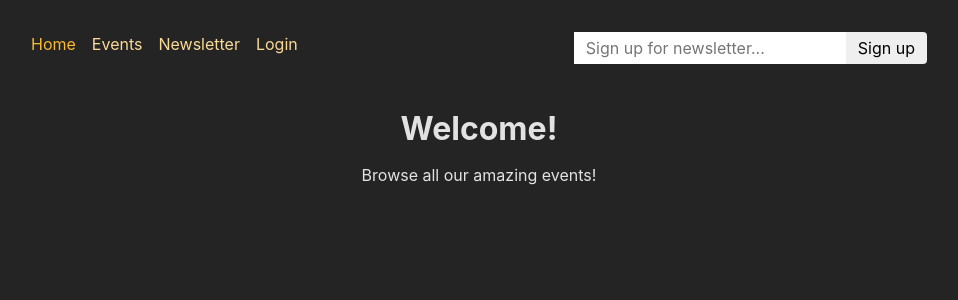
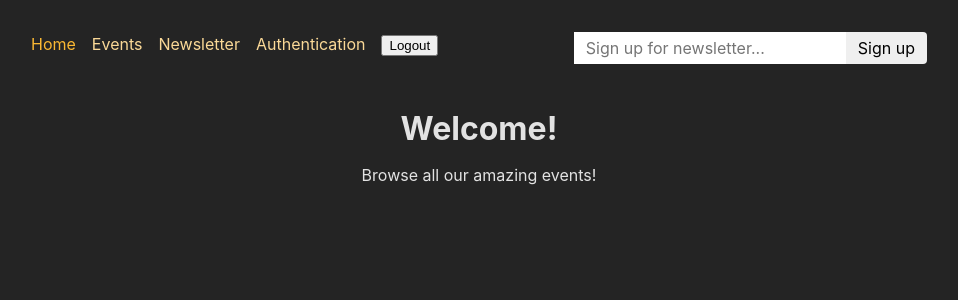
Before and after one commit to bubsworth/19-react-authentication_project, a React (Create React App) app in the folder frontend/: page / in a window 1280 px wide. Shown: the top 300 px of the page, without its empty margins (161-1119 px from the left). Built offline with nearby package versions, Linux system fonts and the light colour scheme.

Commit message:
Adding User Logout

```diff
--- a/frontend/src/App.js
+++ b/frontend/src/App.js
@@ -16,6 +16,7 @@
 import AuthenticationPage, {
   action as authAction,
 } from "./pages/Authentication";
+import { action as logoutAction } from "./pages/Logout";
 
 const router = createBrowserRouter([
   {
@@ -67,6 +68,10 @@
         element: <NewsletterPage />,
         action: newsletterAction,
       },
+      {
+        path: "logout",
+        action: logoutAction,
+      },
     ],
   },
 ]);
--- a/frontend/src/components/MainNavigation.js
+++ b/frontend/src/components/MainNavigation.js
@@ -1,4 +1,4 @@
-import { NavLink } from "react-router-dom";
+import { Form, NavLink } from "react-router-dom";
 
 import classes from "./MainNavigation.module.css";
 import NewsletterSignup from "./NewsletterSignup";
@@ -46,8 +46,13 @@
                 isActive ? classes.active : undefined
               }
             >
-              Login
+              Authentication
             </NavLink>
+          </li>
+          <li>
+            <Form action="/logout" method="post">
+              <button>Logout</button>
+            </Form>
           </li>
         </ul>
       </nav>
--- /dev/null
+++ b/frontend/src/pages/Logout.js
@@ -0,0 +1,6 @@
+import { redirect } from "react-router-dom";
+
+export function action() {
+  localStorage.removeItem("token");
+  return redirect("/");
+}
```
